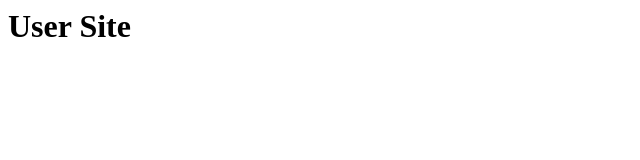
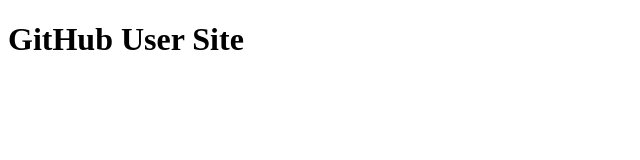
Before and after one commit to tomboo/tomboo.github.io, a plain HTML site: page index.html in a window 1280 px wide. Shown: the whole page, without its empty margins (0-640 px from the left). Drawn offline with Linux system fonts and the light colour scheme.

Commit message:
Update index.html

```diff
--- a/index.html
+++ b/index.html
@@ -1,5 +1,10 @@
-<html>
+<!DOCTYPE html>
+<html lang=en>
+  <head>
+    <meta charset=utf-8>
+    <title>GitHub User Site</title>
+  </head>
   <body>
-    <h1>User Site</h1>
-   </body>
+    <h1>GitHub User Site</h1>
+  </body>
 </html>
```
